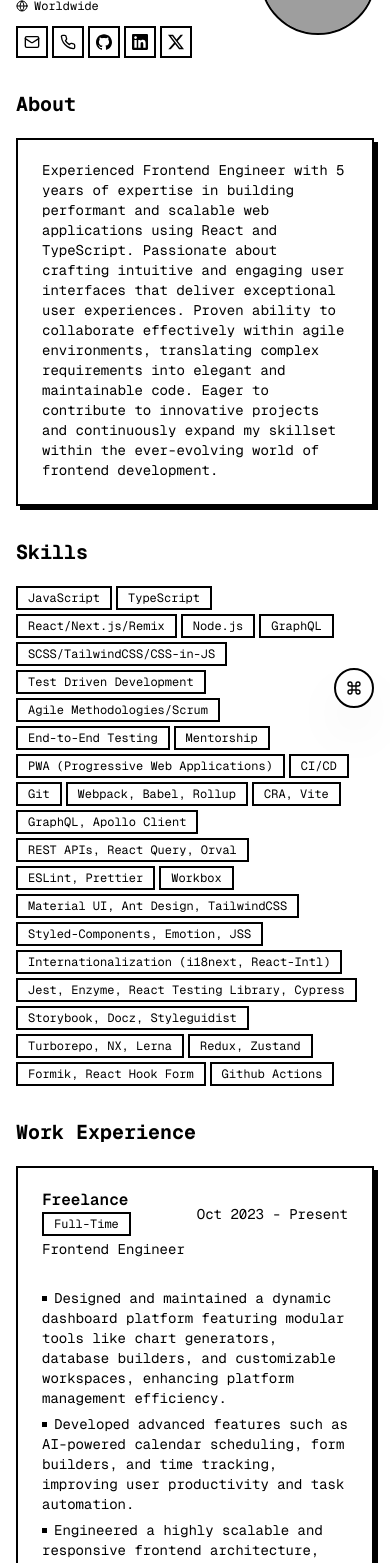
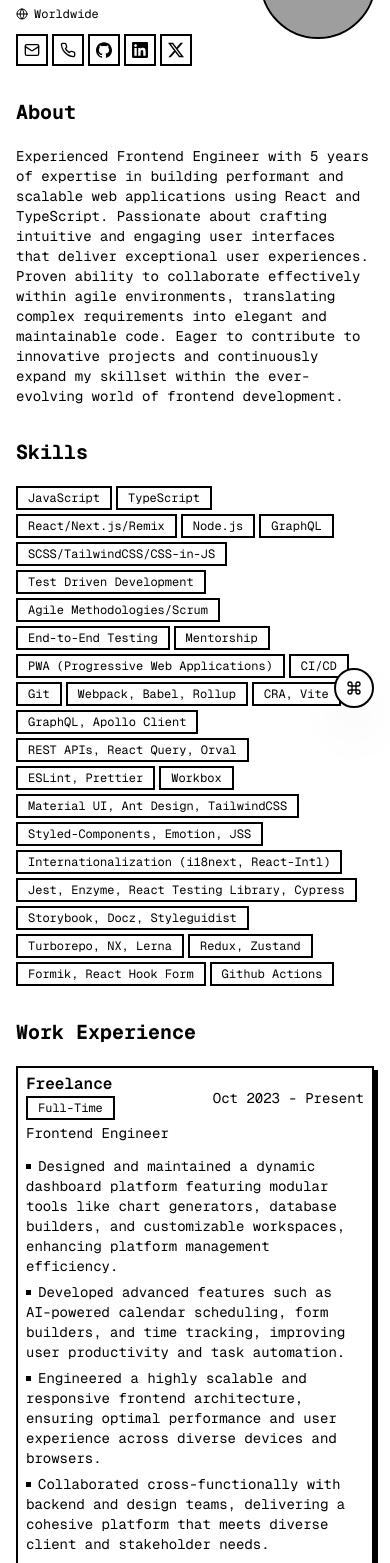
Before and after one commit to createdbymahmood/cv, a Next.js app: page / in a window 390 px wide. Shown: the part 120-1683 px from the top of the page. Built offline with nearby package versions, Linux system fonts and the light colour scheme; grey boxes are pictures that could not be loaded.

Commit message:
chore: cleanups

```diff
--- a/src/app/page.tsx
+++ b/src/app/page.tsx
@@ -27,7 +27,7 @@ export default function Page() {
             </p>
             <p className="max-w-md items-center text-pretty font-mono text-xs text-muted-foreground">
               <Href
-                className="inline-flex gap-x-1.5 align-baseline leading-none hover:underline"
+                className="mt-2 inline-flex gap-x-1.5 align-baseline leading-none hover:underline"
                 href={RESUME_DATA.locationLink}
               >
                 <GlobeIcon className="size-3" />
@@ -83,13 +83,10 @@ export default function Page() {
         </div>
         <Section>
           <h2 className="text-xl font-bold">About</h2>
-          <Card className="pt-5">
-            <CardContent>
-              <p className="text-pretty font-mono text-sm text-muted-foreground">
-                {RESUME_DATA.summary}
-              </p>
-            </CardContent>
-          </Card>
+
+          <p className="text-pretty font-mono text-sm text-muted-foreground">
+            {RESUME_DATA.summary}
+          </p>
         </Section>
 
         <Section>
@@ -162,7 +159,7 @@ export default function Page() {
               <Card key={education.school}>
                 <CardHeader className="pb-1 pt-4">
                   <div className="flex items-center justify-between gap-x-2 text-base">
-                    <h3 className="font-semibold leading-none">
+                    <h3 className="text-sm font-semibold leading-none">
                       {education.school}
                     </h3>
                     <div className="text-sm tabular-nums text-gray-500">
@@ -170,7 +167,9 @@ export default function Page() {
                     </div>
                   </div>
                 </CardHeader>
-                <CardContent className="mt-2">{education.degree}</CardContent>
+                <CardContent className="mt-2 text-sm">
+                  {education.degree}
+                </CardContent>
               </Card>
             );
           })}
--- a/src/components/ui/card.tsx
+++ b/src/components/ui/card.tsx
@@ -23,7 +23,7 @@ const CardHeader = React.forwardRef<
 >(({ className, ...props }, ref) => (
   <div
     ref={ref}
-    className={cn("flex flex-col space-y-1.5 p-6", className)}
+    className={cn("flex flex-col space-y-1.5 p-2 md:p-6", className)}
     {...props}
   />
 ));
@@ -60,7 +60,11 @@ const CardContent = React.forwardRef<
   HTMLDivElement,
   React.HTMLAttributes<HTMLDivElement>
 >(({ className, ...props }, ref) => (
-  <div ref={ref} className={cn("p-6 pt-0", className)} {...props} />
+  <div
+    ref={ref}
+    className={cn("p-2 pt-0 md:p-6 md:pt-0", className)}
+    {...props}
+  />
 ));
 CardContent.displayName = "CardContent";
 
--- a/src/data/resume-data.tsx
+++ b/src/data/resume-data.tsx
@@ -33,8 +33,8 @@ export const RESUME_DATA = {
   },
   education: [
     {
-      school: "Azad university of Mashhad",
-      degree: "Bachelor's Degree in Software Engineering",
+      school: "IAUM",
+      degree: "Bachelor's degree/ Software Engineering",
       start: "2016",
       end: "2021",
     },
@@ -75,7 +75,7 @@ export const RESUME_DATA = {
     {
       company: "Heylama",
       link: "https://heylama.com",
-      badges: ["Full-Time", "Contract with Agileful"],
+      badges: ["Full-Time", "Contract"],
       title: "Frontend Engineer",
       start: "Jul 2021",
       end: "Sep 2023",
```
